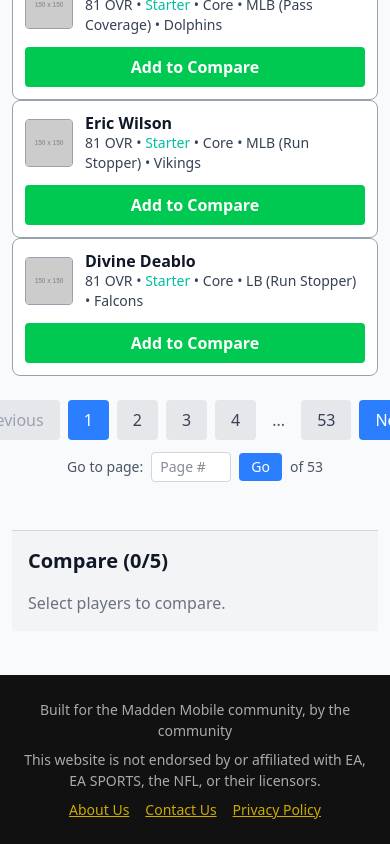
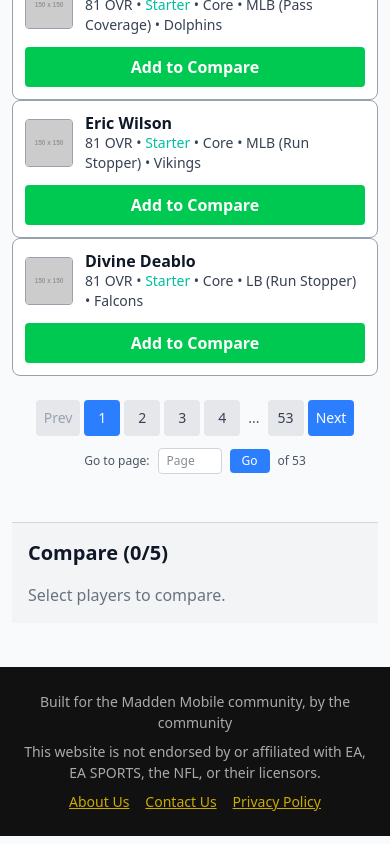
Before and after one commit to maddenmobileresources/mm-resources, a React (Vite) app: page /players in a window 390 px wide. Shown: the part 3737-4581 px from the top of the page. Built offline with nearby package versions, Linux system fonts and the light colour scheme.

Commit message:
Improve pagination component layout and styling for better responsiveness

```diff
--- a/src/components/MM26Players.jsx
+++ b/src/components/MM26Players.jsx
@@ -210,12 +210,12 @@ function Pagination({ currentPage, totalPages, onPageChange, theme }) {
   };
 
   return (
-    <div className="flex flex-col items-center gap-3 my-6">
-      <div className="flex items-center justify-center gap-2">
+    <div className="my-6 flex max-w-full flex-col items-center gap-3 px-2">
+      <div className="flex max-w-full flex-wrap items-center justify-center gap-1 sm:gap-2">
         <button
           onClick={() => onPageChange(currentPage - 1)}
           disabled={currentPage === 1}
-          className={`px-4 py-2 rounded font-medium transition-colors ${
+          className={`rounded px-2 py-2 text-sm font-medium transition-colors sm:px-4 sm:text-base ${
             currentPage === 1
               ? theme === "dark"
                 ? "bg-gray-700 text-gray-500 cursor-not-allowed"
@@ -225,19 +225,20 @@ function Pagination({ currentPage, totalPages, onPageChange, theme }) {
                 : "bg-blue-500 text-white hover:bg-blue-600"
           }`}
         >
-          Previous
+          <span className="sm:hidden">Prev</span>
+          <span className="hidden sm:inline">Previous</span>
         </button>
 
         {getPageNumbers().map((page, index) => (
           <React.Fragment key={index}>
             {page === '...' ? (
-              <span className={`px-2 ${theme === "dark" ? "text-gray-400" : "text-gray-600"}`}>
+              <span className={`px-1 text-sm sm:px-2 sm:text-base ${theme === "dark" ? "text-gray-400" : "text-gray-600"}`}>
                 ...
               </span>
             ) : (
               <button
                 onClick={() => onPageChange(page)}
-                className={`px-4 py-2 rounded font-medium transition-colors ${
+                className={`min-w-9 rounded px-2 py-2 text-sm font-medium transition-colors sm:min-w-11 sm:px-4 sm:text-base ${
                   currentPage === page
                     ? theme === "dark"
                       ? "bg-blue-600 text-white"
@@ -256,7 +257,7 @@ function Pagination({ currentPage, totalPages, onPageChange, theme }) {
         <button
           onClick={() => onPageChange(currentPage + 1)}
           disabled={currentPage === totalPages}
-          className={`px-4 py-2 rounded font-medium transition-colors ${
+          className={`rounded px-2 py-2 text-sm font-medium transition-colors sm:px-4 sm:text-base ${
             currentPage === totalPages
               ? theme === "dark"
                 ? "bg-gray-700 text-gray-500 cursor-not-allowed"
@@ -270,8 +271,8 @@ function Pagination({ currentPage, totalPages, onPageChange, theme }) {
         </button>
       </div>
 
-      <div className="flex items-center gap-2">
-        <span className={`text-sm ${theme === "dark" ? "text-gray-400" : "text-gray-600"}`}>
+      <div className="flex max-w-full flex-wrap items-center justify-center gap-2">
+        <span className={`text-xs sm:text-sm ${theme === "dark" ? "text-gray-400" : "text-gray-600"}`}>
           Go to page:
         </span>
         <input
@@ -282,7 +283,7 @@ function Pagination({ currentPage, totalPages, onPageChange, theme }) {
           onChange={e => setInputValue(e.target.value)}
           onKeyDown={handleKeyDown}
           placeholder="Page #"
-          className={`w-20 px-2 py-1 rounded border text-sm ${
+          className={`w-16 rounded border px-2 py-1 text-xs sm:w-20 sm:text-sm ${
             theme === "dark"
               ? "bg-zinc-800 text-gray-100 border-gray-600"
               : "bg-white text-gray-900 border-gray-300"
@@ -290,7 +291,7 @@ function Pagination({ currentPage, totalPages, onPageChange, theme }) {
         />
         <button
           onClick={handleJump}
-          className={`px-3 py-1 rounded text-sm font-medium transition-colors ${
+          className={`rounded px-3 py-1 text-xs font-medium transition-colors sm:text-sm ${
             theme === "dark"
               ? "bg-blue-600 text-white hover:bg-blue-700"
               : "bg-blue-500 text-white hover:bg-blue-600"
@@ -298,7 +299,7 @@ function Pagination({ currentPage, totalPages, onPageChange, theme }) {
         >
           Go
         </button>
-        <span className={`text-sm ${theme === "dark" ? "text-gray-400" : "text-gray-600"}`}>
+        <span className={`text-xs sm:text-sm ${theme === "dark" ? "text-gray-400" : "text-gray-600"}`}>
           of {totalPages}
         </span>
       </div>
```
